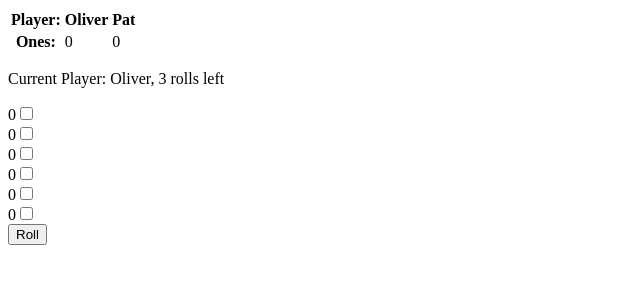
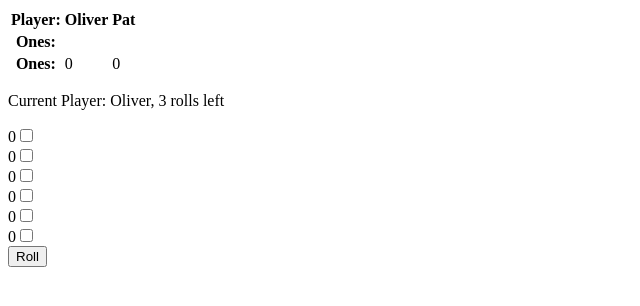
Before and after one commit to oliver-norden/react-redux-yatzy, a React (Create React App) app: page / in a window 1280 px wide. Shown: the top 306 px of the page, without its empty margins (0-640 px from the left). Built offline with nearby package versions, Linux system fonts and the light colour scheme; the HTML template or start-up script is replaced by a standard one.

Commit message:
Field row container start

```diff
--- a/src/components/playing-field/Field.js
+++ b/src/components/playing-field/Field.js
@@ -1,5 +1,6 @@
 import React, { Component } from 'react';
 import { connect } from 'react-redux';
+import FieldRow from './FieldRow';
 
 class Field extends Component {
     render() {
@@ -22,6 +23,7 @@ class Field extends Component {
                     </tr>
                 </thead>
                 <tbody>
+                    <FieldRow players={players} header='Ones:' />
                     <tr>
                         <th>
                             Ones:
--- /dev/null
+++ b/src/components/playing-field/FieldRow.js
@@ -0,0 +1,19 @@
+import React, { Component } from 'react'
+
+class FieldRow extends Component {
+    render() {
+
+        const { players, header } = this.props;
+        console.log(header);
+        return (
+            <tr>
+                <th>{header}</th>
+                {players.map(player =>
+                    <td key={player.name}></td>
+                )}
+            </tr>
+        )
+    }
+}
+
+export default FieldRow
```
